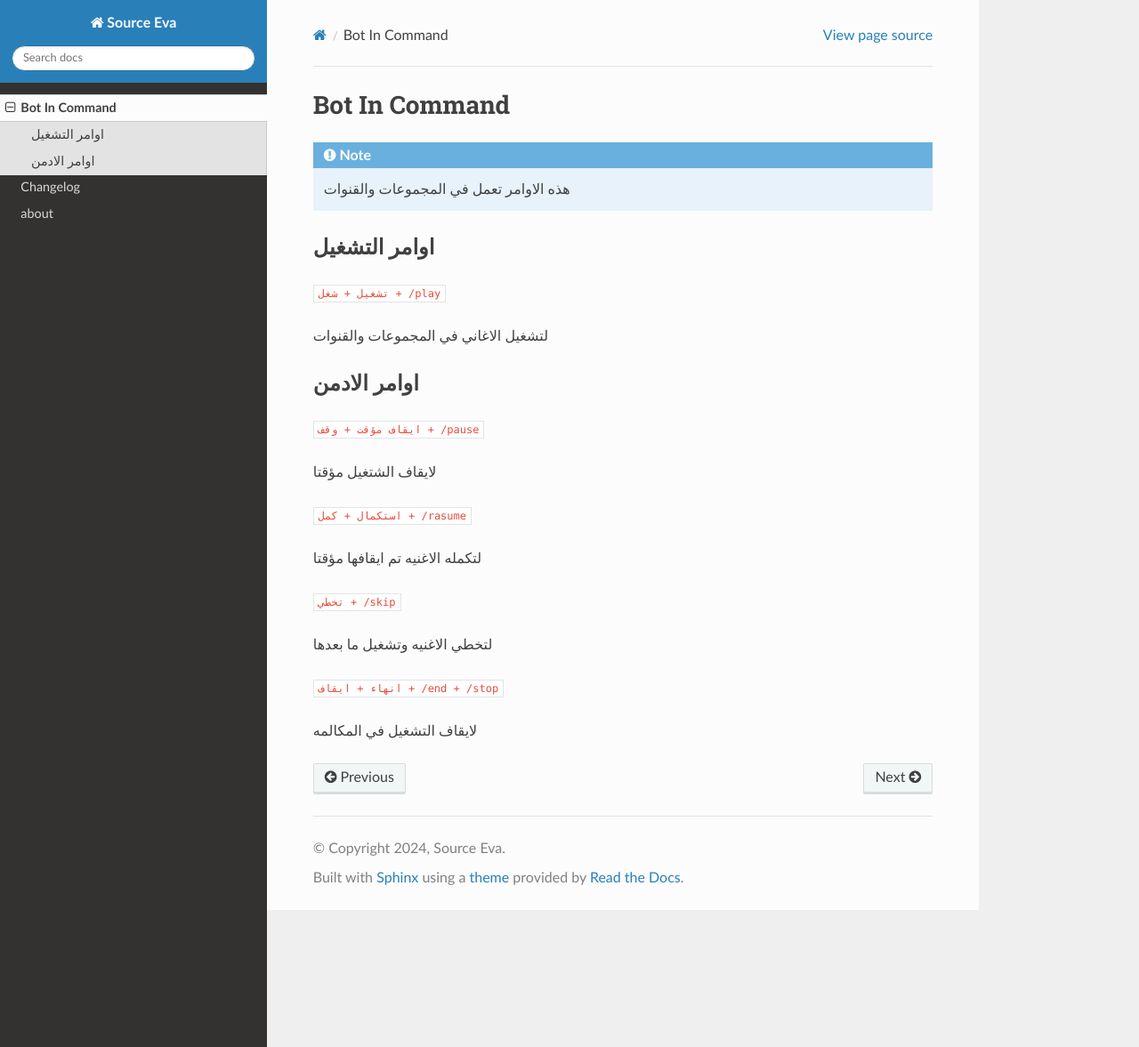
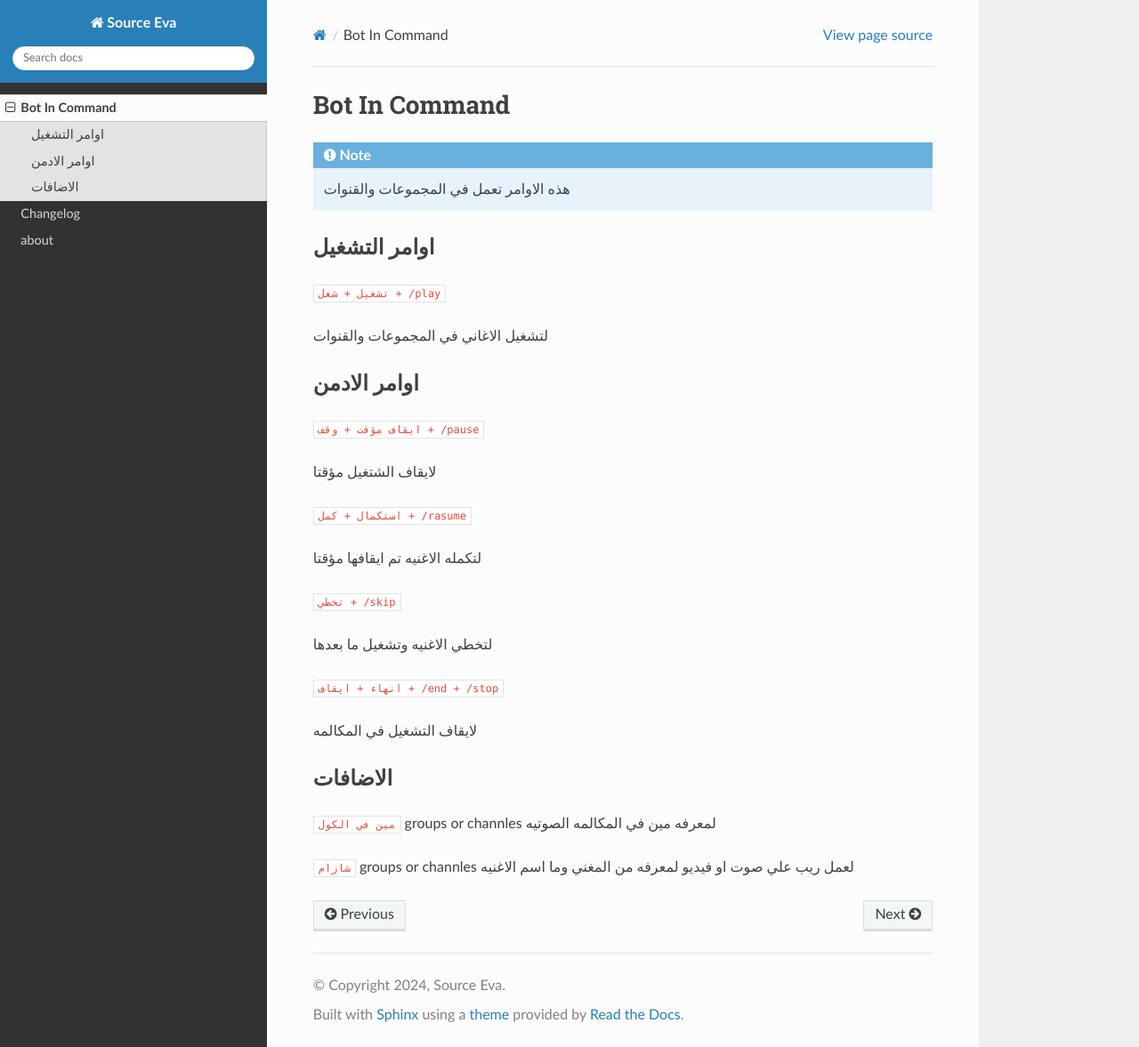
Before and after one commit to deveva205/tutorial-Sourceeva, a Sphinx documentation site: the page built from docs/source/botcommands.rst, in a window 1280 px wide and 1177 px high. Shown: the whole window at 89% size. Built offline with Sphinx 7.4.7 and the Read the Docs theme 3.1.0, drawn with Linux system fonts in a browser that asks for light colours; pages that are not in the unit, such as notebooks, are missing from menus.

Commit message:
Update botcommands.rst

```diff
--- a/docs/source/botcommands.rst
+++ b/docs/source/botcommands.rst
@@ -38,3 +38,12 @@ Bot In Command
 
 
 لايقاف التشغيل في المكالمه
+
+الاضافات
+------------
+
+``مين في الكول`` groups or channles
+لمعرفه مين في المكالمه الصوتيه
+
+``شازام`` groups or channles
+لعمل ريب علي صوت او فيديو لمعرفه من المغني وما اسم الاغنيه
```
